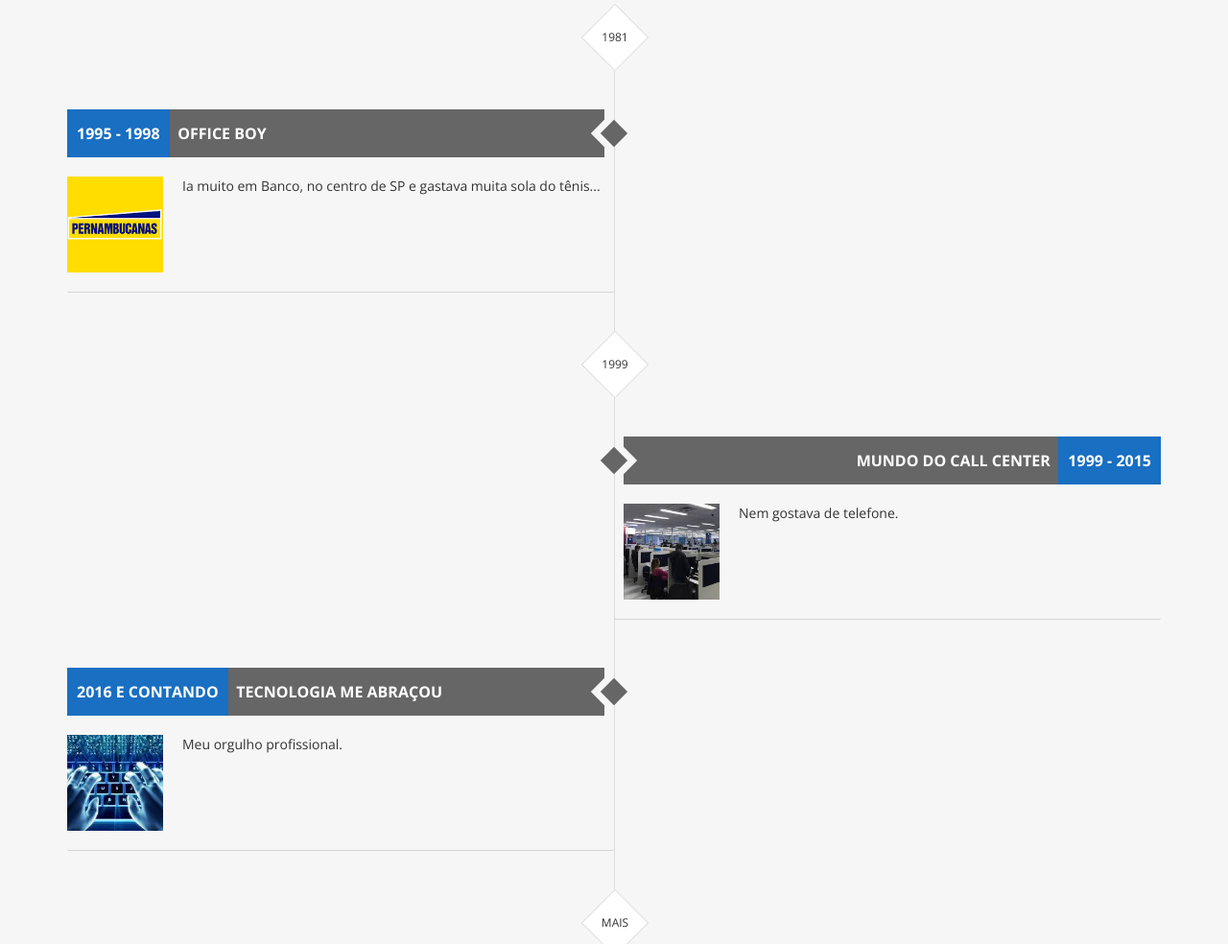
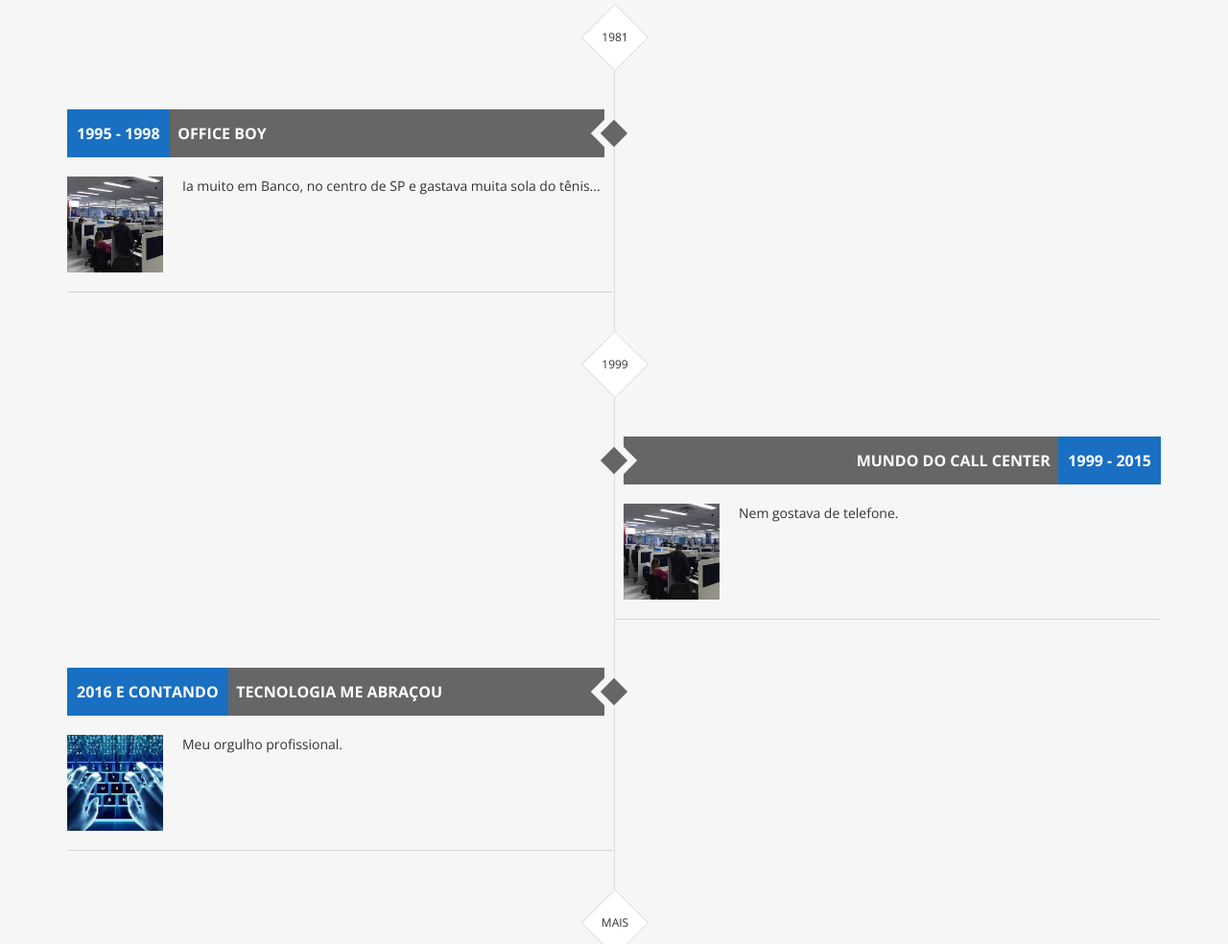
Before and after one commit to AndreVogelsanger/SitePessoal.github.io, a plain HTML site: page index.html in a window 1280 px wide. Shown: the part 2231-3215 px from the top of the page at 96% size. Drawn offline with nearby package versions, Linux system fonts and the light colour scheme.

Commit message:
deletando fotos

```diff
--- a/index.html
+++ b/index.html
@@ -209,7 +209,7 @@
                             </div><!-- /.timeline-heading -->
                             <div class="timeline-body">
                                 <div class="timeline-body-thumb">
-                                    <img src="assets/img/Pernam.png" class="img-res" alt="">
+                                    <img src="assets/img/call.jpg" class="img-res" alt="">
                                 </div><!-- /.timeline-body-thumb -->
                                 <p>Ia muito em Banco, no centro de SP e gastava muita sola do tênis...</p>
                             </div><!-- /.timeline-body -->
```
